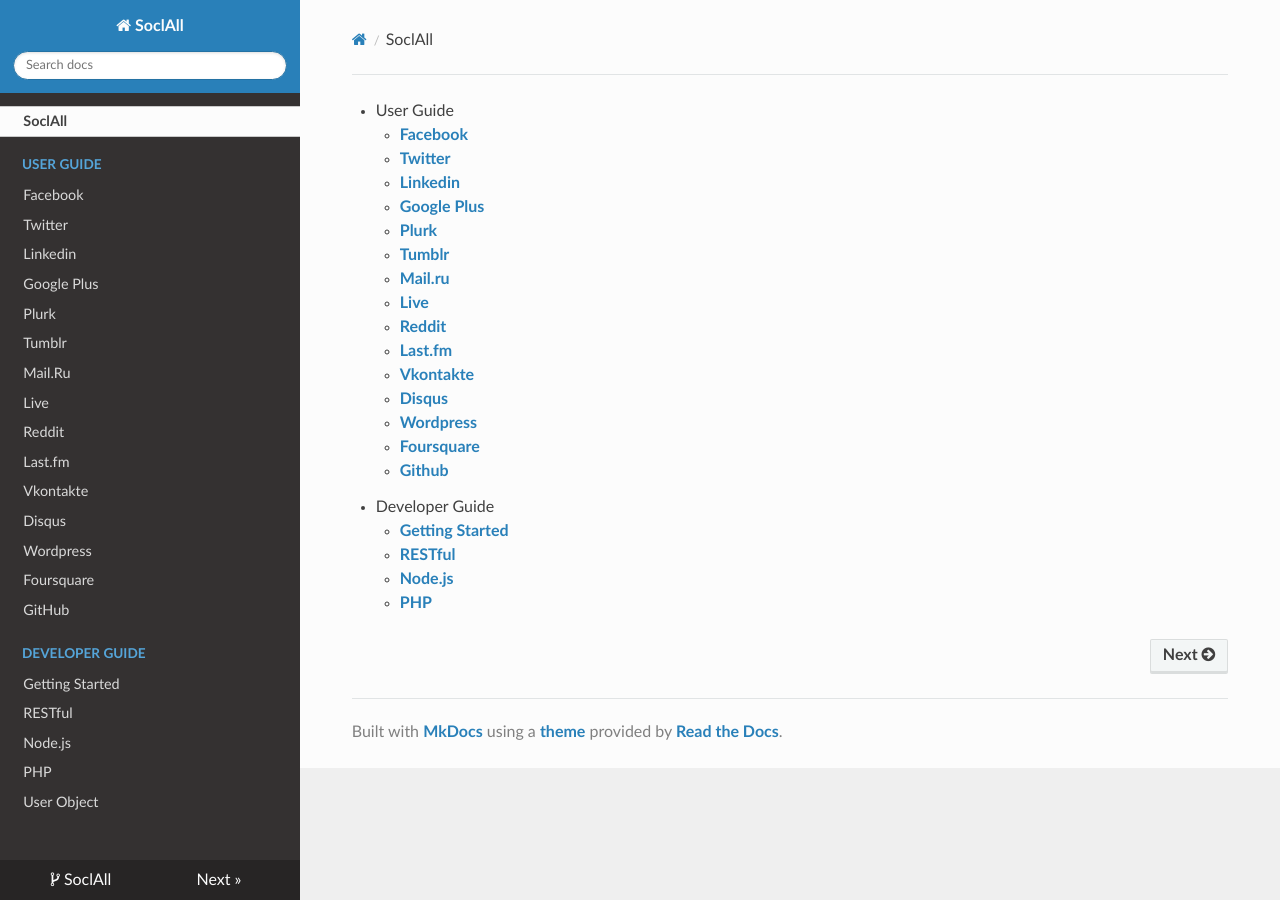
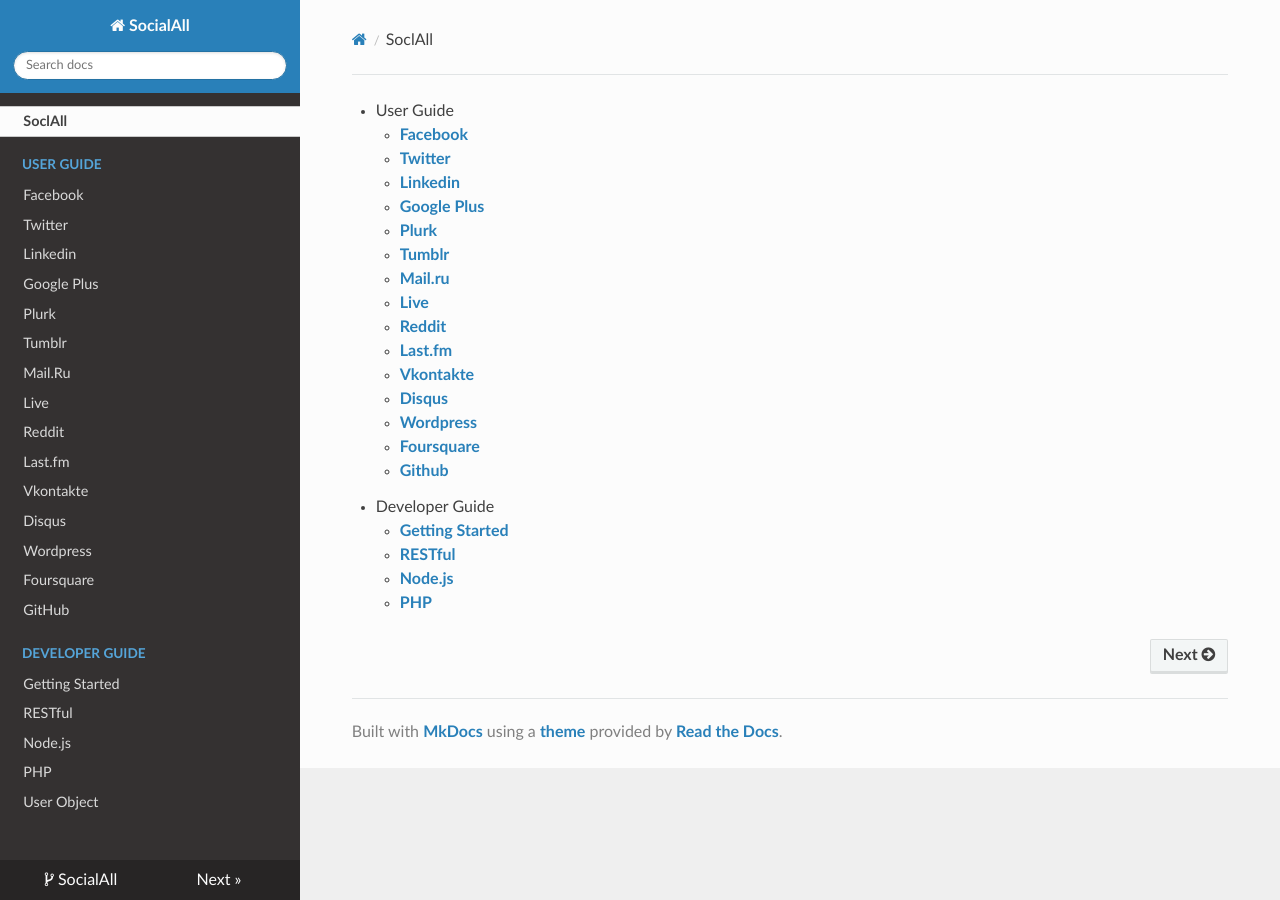
Before and after one commit to nhvu1988/socialall-docs, an MkDocs documentation site: the page built from docs/index.md, in a window 1280 px wide. Built offline with MkDocs 1.6.1, drawn with Linux system fonts in a browser that asks for light colours; nearby versions of some CDN libraries; old or Windows-style settings are respelled for this version of MkDocs.

Commit message:
change name site

```diff
--- a/mkdocs.yml
+++ b/mkdocs.yml
@@ -1,6 +1,6 @@
-site_name: SoclAll
+site_name: SocialAll
 repo_url: http://www.soclall.com/
-repo_name: SoclAll
+repo_name: SocialAll
 site_author: SandKlock
 site_favicon: favicon32.png
 pages:
```
